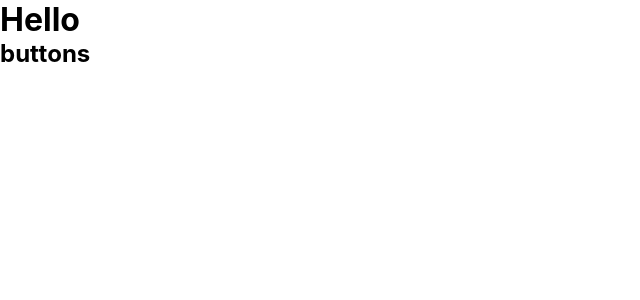
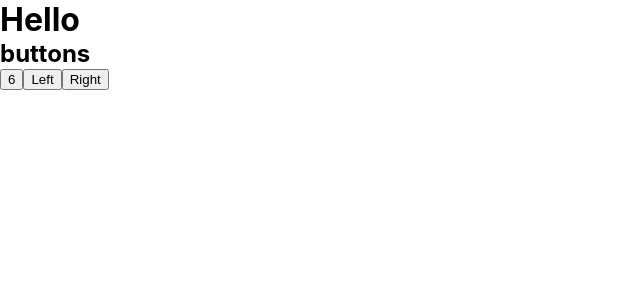
Before and after one commit to samanbatool08/functionality-practice, a React (Create React App) app in the folder frontend/web-funcs/: page / in a window 1280 px wide. Shown: the top 300 px of the page, without its empty margins (0-640 px from the left). Built offline with nearby package versions, Linux system fonts and the light colour scheme.

Commit message:
basic layout

```diff
--- a/frontend/web-funcs/src/Buttons.js
+++ b/frontend/web-funcs/src/Buttons.js
@@ -2,8 +2,11 @@ import React from 'react'
 
 function Buttons() {
     return (
-        <div>
+        <div className='buttons'>
             <h2>buttons</h2>
+            <button>6</button>
+            <button className='buttons__left'>Left</button>
+            <button className='buttons__right'>Right</button>
         </div>
     )
 }
```
